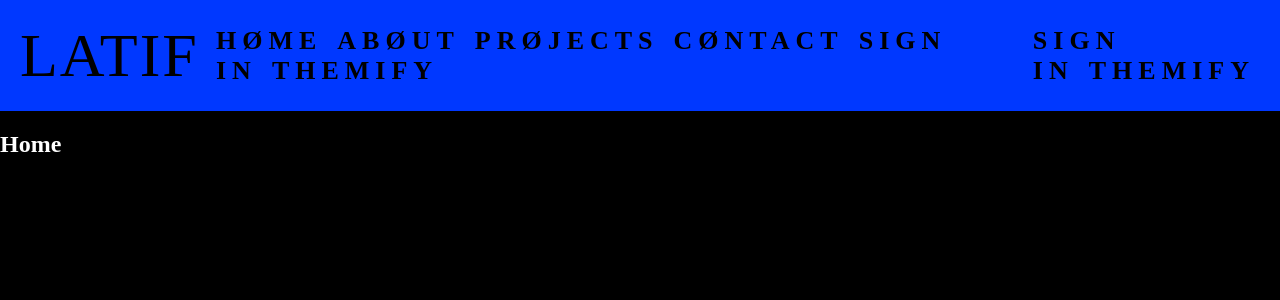
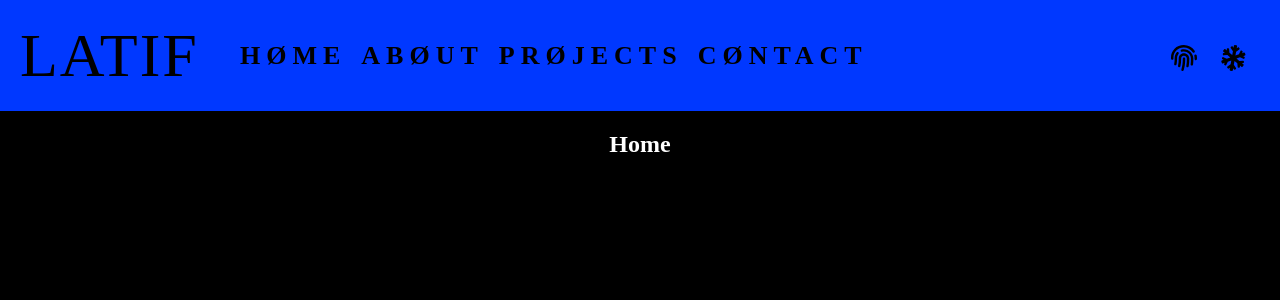
Before and after one commit to fckLatif/portfolio, a React (Create React App) app: page / in a window 1280 px wide. Shown: the top 300 px of the page. Built offline with nearby package versions, Linux system fonts and the light colour scheme; no server answers; a web font is replaced by a local one.

Commit message:
slight styling changes

```diff
--- a/src/components/styled/GlobalStyle.js
+++ b/src/components/styled/GlobalStyle.js
@@ -17,6 +17,7 @@ export const GlobalStyle = createGlobalStyle`
 		margin: 0;
 		padding: 0;
 		overflow-x: hidden;
+		height: 100%;
 	}
 
 	body {
@@ -50,6 +51,10 @@ export const GlobalStyle = createGlobalStyle`
 			}
 		}
 
+		.nav-logo {
+			pointer-events: all;
+		}
+
 		&.open {
 			${StyledNavMobile} {
 				transform: translate3D(0,0,0);
@@ -58,16 +63,21 @@ export const GlobalStyle = createGlobalStyle`
 			}
 
 			${StyledNav} {
-				.nav-item {
-					&:last-child {
-						display: none;
-					}
+				.nav-buttons {
+					display: none;
 				}
 			}
 
 			${StyledSection} {
 				transform: translate3D(270px,0,0);
 			}
+
+			@media screen and (max-width: 441px) {
+				.nav-logo {
+					pointer-events: none;
+					user-select: none;
+				}
+			}
 		}
 	}
 `;
--- a/src/components/styled/StyledNav.js
+++ b/src/components/styled/StyledNav.js
@@ -14,6 +14,10 @@ export const StyledNavMobile = styled.nav`
 	color: ${({ theme }) => theme.color01};
 
 	z-index: 0;
+
+	.nav-auth {
+		display: contents;
+	}
 
 	.nav-item {
 		color: inherit;
@@ -37,10 +41,13 @@ export const StyledNavMobile = styled.nav`
 	}
 
 	.nav-content {
-		visibility: visible;
 		margin-left: 10px;
 		letter-spacing: 4px;
 		user-select: none;
+	}
+
+	.slanted {
+		transform: rotate(10deg);
 	}
 `;
 
@@ -53,6 +60,7 @@ export const StyledNav = styled.nav`
 	padding: 10px;
 	background: ${({ theme }) => theme.color04};
 	color: ${({ theme }) => theme.color06};
+	min-height: 105px;
 
 	.main-nav {
 		display: none;
@@ -85,7 +93,6 @@ export const StyledNav = styled.nav`
 	}
 
 	.nav-content {
-		visibility: visible;
 		letter-spacing: 6px;
 		user-select: none;
 	}
@@ -94,13 +101,54 @@ export const StyledNav = styled.nav`
 		display: none;
 	}
 
+	.nav-buttons {
+		margin-left: auto;
+		display: flex;
+		gap: 15px;
+
+		.nav-auth {
+			display: flex;
+			gap: 15px;
+		}
+
+		.nav-item {
+			&:last-child {
+					padding: 0;
+			}
+		}
+
+		.nav-content {
+			display: none;
+		}
+
+		.nav-icon {
+			display: inline-flex;
+			font-size: 26px;
+			vertical-align: middle;
+		}
+	}
+
+	.slanted {
+		transform: rotate(10deg);
+	}
+
 	@media screen and (min-width: 980px) {
 		grid-template-columns: repeat(12, 1fr)!important;
 
 		.main-nav {
 			padding-left: 20px;
-			grid-column: auto/span 9;
+			grid-column: auto/span 8;
 			display: block;
+
+			.nav-auth {
+				display: none;
+			}
+
+			.nav-item {
+				&:last-child {
+					display: none;
+				}
+			}
 		}
 
 		.nav-item {
@@ -116,5 +164,30 @@ export const StyledNav = styled.nav`
 			grid-column: auto/span 2;
 			margin: 0 10px;
 		}
+
+		.nav-buttons {
+			grid-column: auto/span 2;
+			display: flex;
+			gap: 25px;
+
+			.nav-auth {
+				display: flex;
+				gap: 25px;
+
+				.nav-item {
+					&:last-child {
+						padding-right: 0;
+					}
+				}
+			}
+
+			.nav-item {
+				padding: 0;
+
+				&:last-child {
+					padding-right: 25px;
+				}
+			}
+		}
 	}
 `;
--- a/src/components/styled/StyledSection.js
+++ b/src/components/styled/StyledSection.js
@@ -3,5 +3,6 @@ import styled from 'styled-components';
 export const StyledSection = styled.section`
 	z-index: 1;
 	position: relative;
-	overflow-x: hidden;
+	display: grid;
+	place-items: center;
 `;
```
